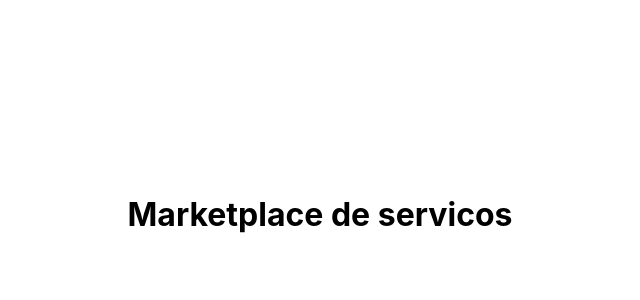
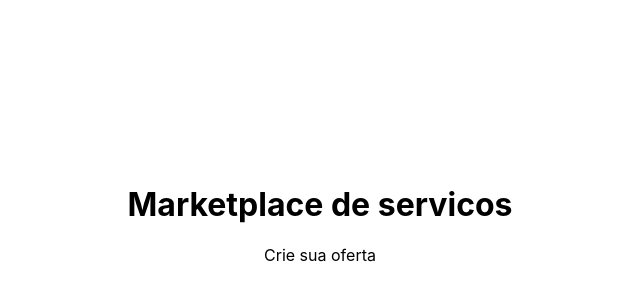
Before and after one commit to drFabio/marketplace-servicos, a Next.js app: page / in a window 1280 px wide. Shown: the part 186-486 px from the top of the page, without its empty margins (320-960 px from the left). Built offline with nearby package versions, Linux system fonts and the light colour scheme.

Commit message:
feat: adds home link

```diff
--- a/pages/index.tsx
+++ b/pages/index.tsx
@@ -2,6 +2,7 @@
 import Head from "next/head";
 import Image from "next/image";
 import styles from "../styles/Home.module.css";
+import Link from "next/link";
 
 const Home: NextPage = () => {
   return (
@@ -14,6 +15,9 @@
 
       <main className={styles.main}>
         <h1>Marketplace de servicos</h1>
+        <Link href="/services/offer">
+          <a>Crie sua oferta</a>
+        </Link>
       </main>
     </div>
   );
```
